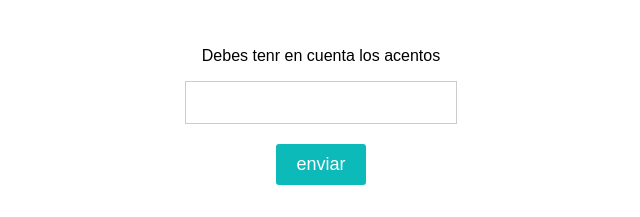
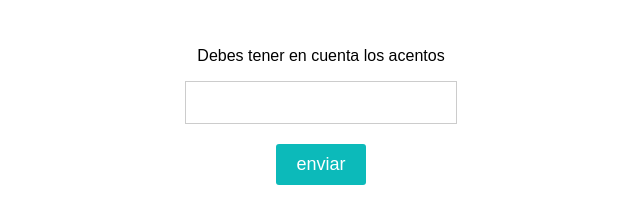
Before and after one commit to Camila-Gimenez26/http-wordle.github.io-, a plain HTML site: page index.html in a window 1280 px wide. Shown: the part 158-375 px from the top of the page, 319-959 px from the left. Drawn offline with Linux system fonts and the light colour scheme; no server answers.

Commit message:
Add files via upload

```diff
--- a/index.html
+++ b/index.html
@@ -9,7 +9,7 @@
     <body>
         <h1>Wordle</h1>
         <p>Instrucciones de juego. </p>
-        <p>Debes tenr en cuenta los acentos</p>
+        <p>Debes tener en cuenta los acentos</p>
         <input id="guess-input" type="text" />
         <button id="guess-button">enviar</button>
         <div id="grid"></div>
```
